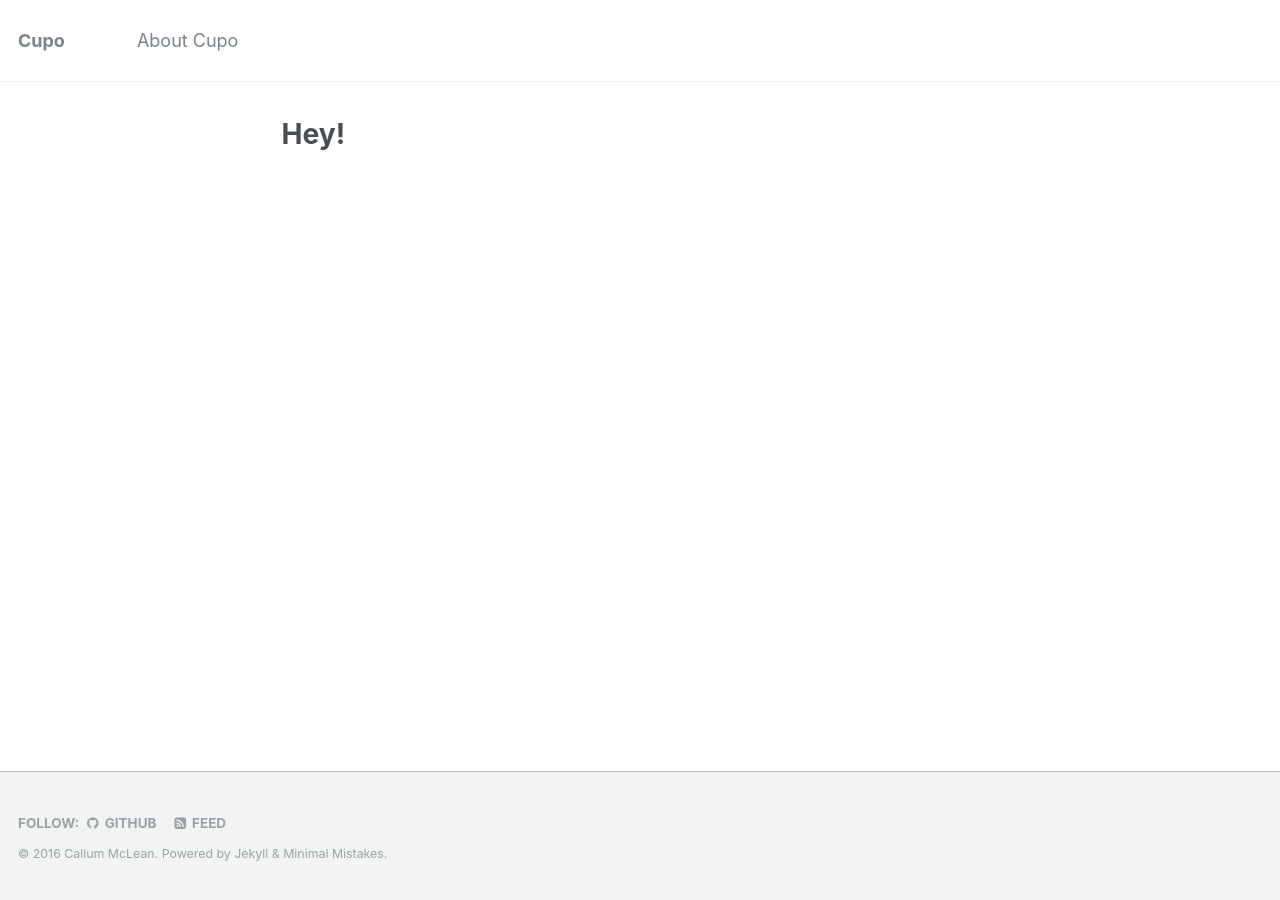
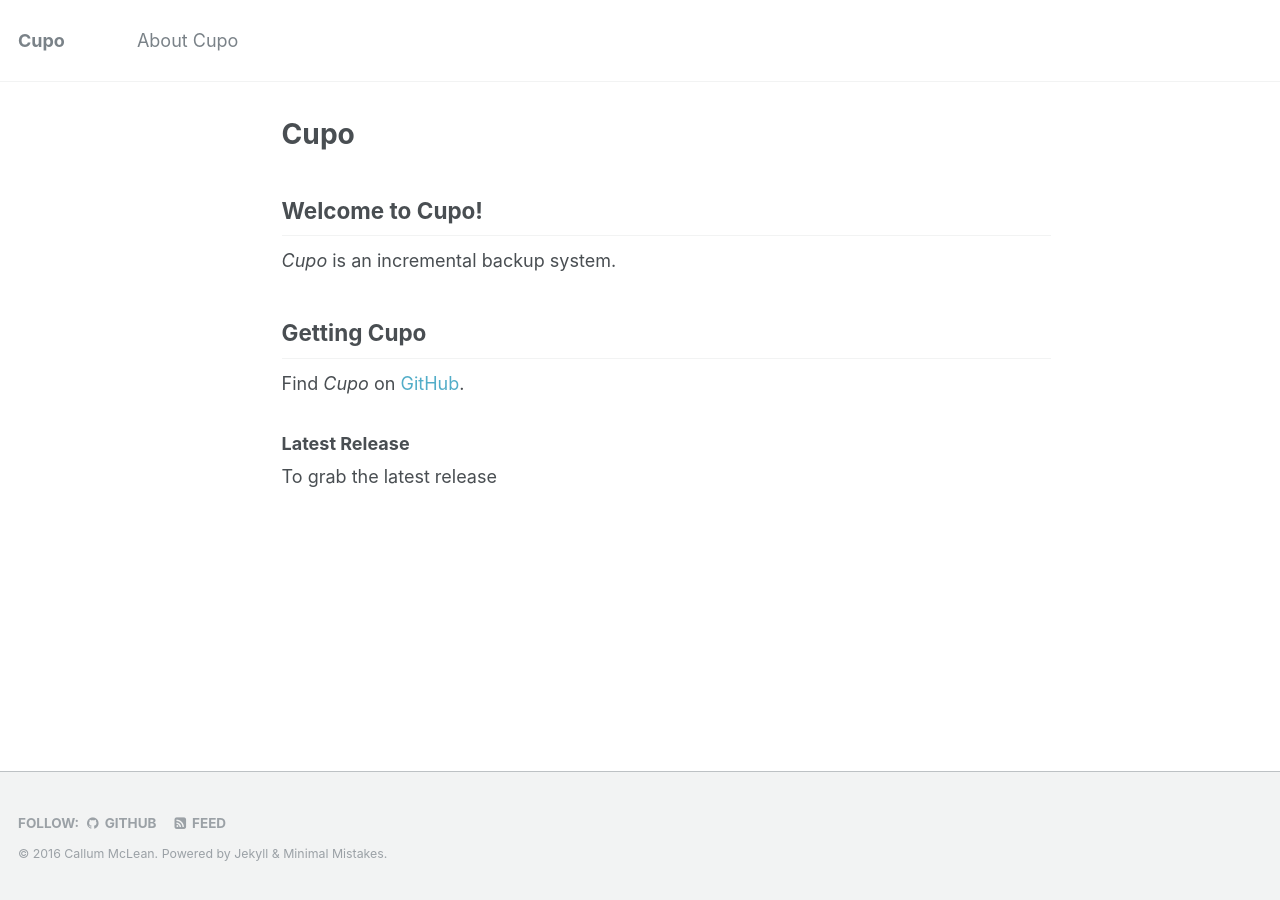
Before and after one commit to hcr923fm/cupo-backup, a Jekyll site: the page built from index.md, in a window 1280 px wide. Built offline with Jekyll 4.4.1, drawn with Linux system fonts in a browser that asks for light colours; the list of posts is cut into pages by our own code.

Commit message:
used md for index

```diff
--- a/_config.yml
+++ b/_config.yml
@@ -73,7 +73,7 @@ author:
   flickr           :
   facebook         :
   foursquare       :
-  github           : "http://github.com/calmcl1"
+  github           : "calmcl1"
   google_plus      :
   keybase          :
   instagram        :
--- a/index.html
+++ /dev/null
@@ -1,6 +0,0 @@
----
-layout: single
-author_profile: false
----
-<h1>Hey!</h1>
-{% include base_path %}
--- /dev/null
+++ b/index.md
@@ -0,0 +1,17 @@
+---
+layout: single
+author_profile: false
+---
+{% include base_path %}
+
+# Cupo
+
+## Welcome to Cupo!
+
+*Cupo* is an incremental backup system.
+
+## Getting Cupo
+Find *Cupo* on [GitHub]({% site.github.repository_url %}).
+
+### Latest Release
+To grab the latest release
```
